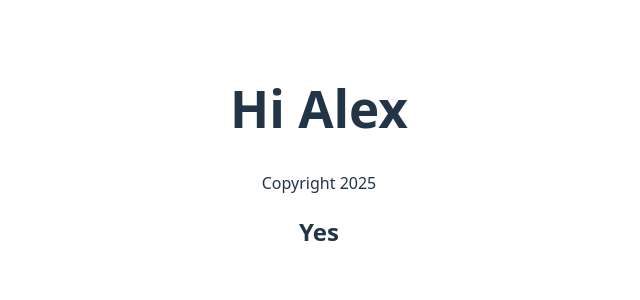
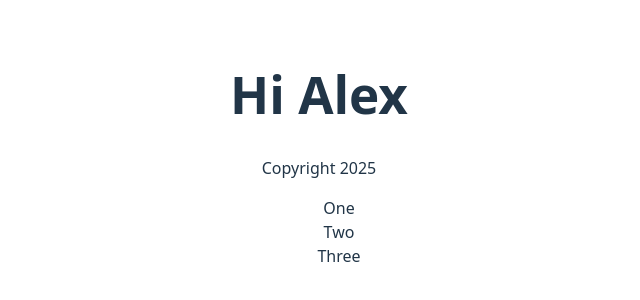
Before and after one commit to theunknownkz/React-Project, a React (Vite) app in the folder react-project/: page / in a window 1280 px wide. Shown: the part 242-542 px from the top of the page, without its empty margins (321-961 px from the left). Built offline with nearby package versions, Linux system fonts and the light colour scheme.

Commit message:
Added a dynamic list

```diff
--- a/react-project/src/App.jsx
+++ b/react-project/src/App.jsx
@@ -1,6 +1,6 @@
-import './App.css'
+import "./App.css"
 
-function Header({name, year}) {
+function Header({ name, year }) {
   return (
     <header>
       <h1>Hi {name}</h1>
@@ -9,13 +9,34 @@ function Header({name, year}) {
   )
 }
 
+const items = [
+  "One",
+  "Two",
+  "Three"
+]
+
+const numberObjects = items.map((number, i) => ({
+  id: i,
+  title: number
+}))
+
+function Main({ numbers }) {
+  return (
+    <>
+      <ul>
+        {numbers.map((number) =>
+        <li key={number.id} style={{ listStyleType: "None" }}>{number.title}
+        </li>)}
+      </ul>
+    </>
+  )
+}
+
 function App() {
   return (
   <div>
     <Header name="Alex" year={new Date().getFullYear()} />
-    <main>
-      <h2>Yes</h2>
-    </main>
+    <Main numbers={numberObjects} />
   </div>
   )
 }
```
